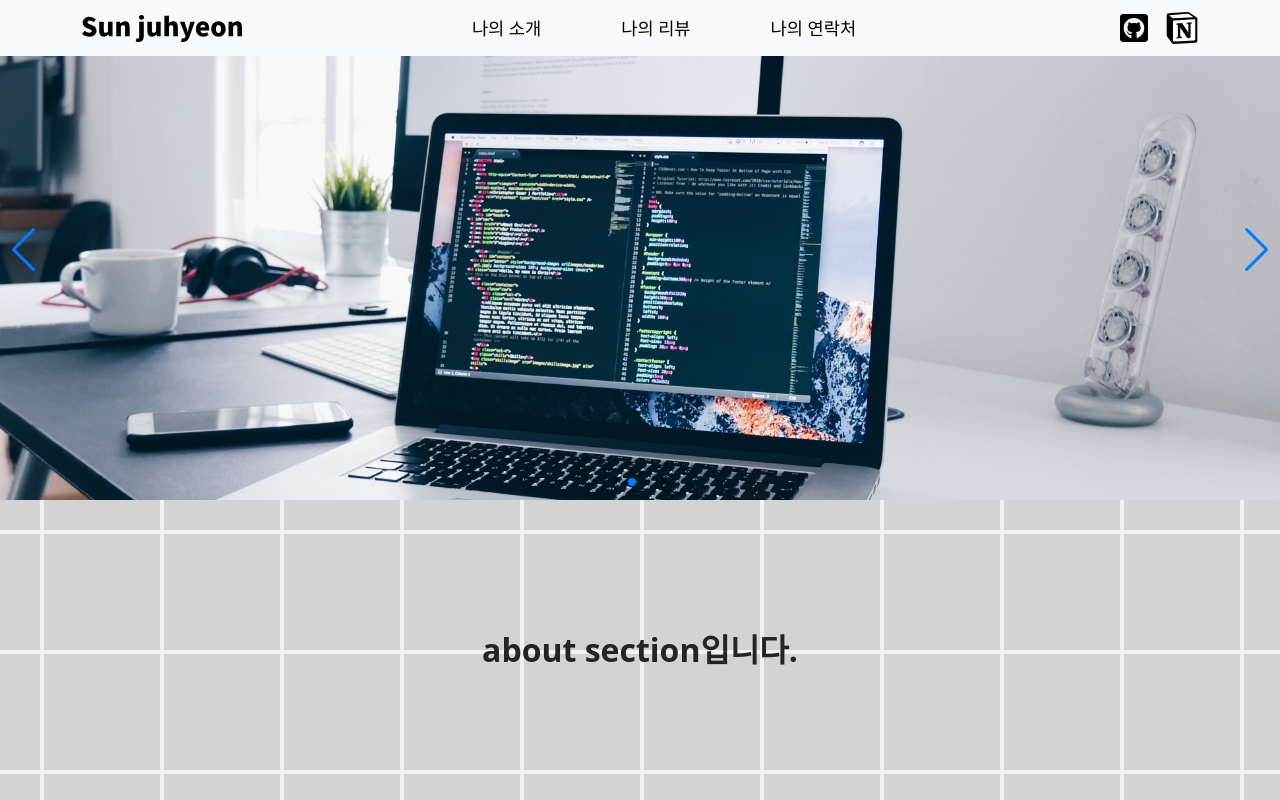
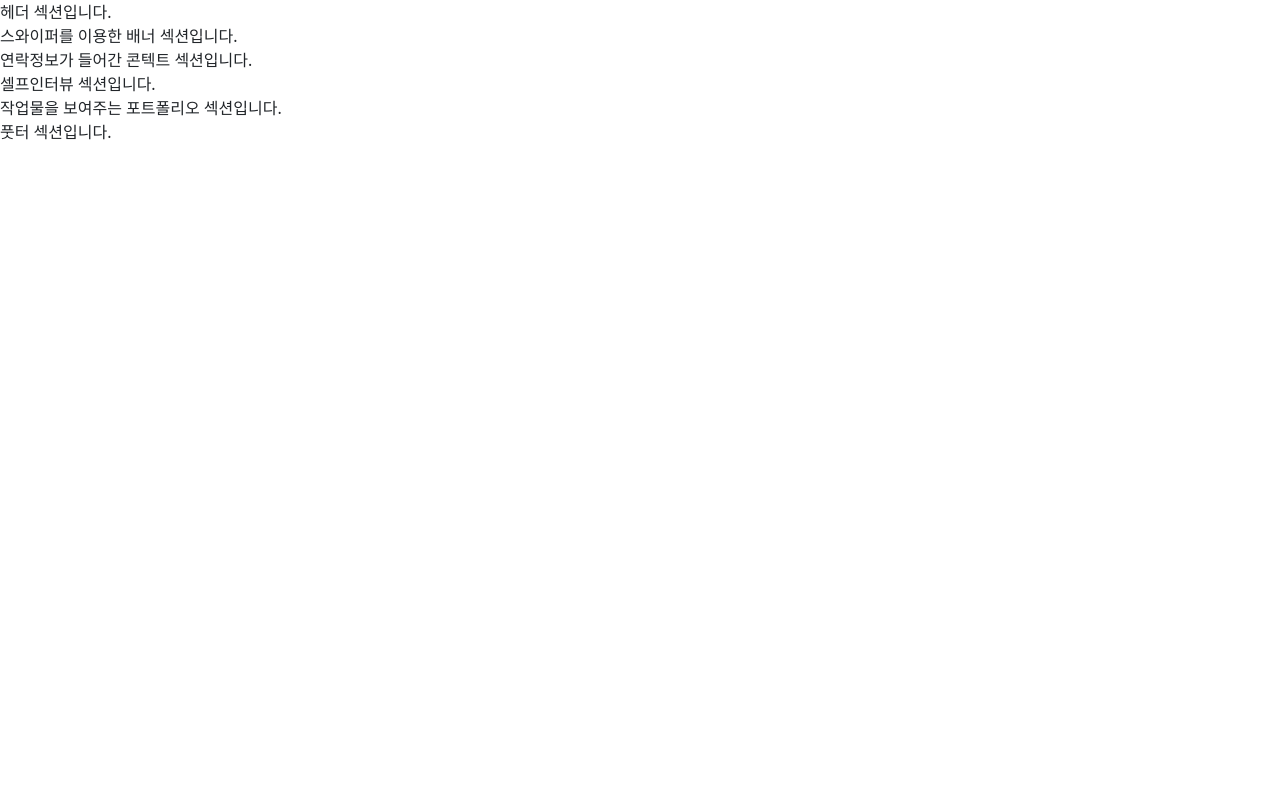
Before and after one commit to dongsam-E/dongsam-E.github.io, a React (Create React App) app: page / in a window 1280 px wide. Shown: the top 800 px of the page. Built offline with nearby package versions, Linux system fonts and the light colour scheme.

Commit message:
컴포넌트 정리

```diff
--- /dev/null
+++ b/src/App.js
@@ -0,0 +1,15 @@
+import Hd from './Hd'
+import Content from './Content'
+import Ft from './Ft'
+
+function App(props) {
+    return (
+        <>
+        <Hd></Hd>
+        <Content></Content>
+        <Ft></Ft>
+        </>
+    )
+}
+
+export default App
--- /dev/null
+++ b/src/Content.js
@@ -0,0 +1,17 @@
+import Banner from './component/Banner'
+import Contact from './component/Contact'
+import Interview from './component/Interview'
+import Portfolio from './component/Portfolio'
+
+function Content(props) {
+    return (
+        <>
+            <Banner></Banner>
+            <Contact></Contact>
+            <Interview></Interview>
+            <Portfolio></Portfolio>
+        </>
+    )
+}
+
+export default Content
--- /dev/null
+++ b/src/Ft.js
@@ -0,0 +1,11 @@
+import React from 'react';
+
+function Ft(props) {
+    return (
+        <div>
+            풋터 섹션입니다.
+        </div>
+    );
+}
+
+export default Ft;
--- /dev/null
+++ b/src/Hd.js
@@ -0,0 +1,11 @@
+import React from 'react';
+
+function Hd(props) {
+    return (
+        <div>
+            헤더 섹션입니다.
+        </div>
+    );
+}
+
+export default Hd;
--- a/src/Portfolio.js
+++ b/src/Work.js
@@ -9,7 +9,7 @@ import './scss/sjh.scss';
 
 import Logo from './img/SVG/logo.svg';
 
-const Portfolio = () => {
+const Work = () => {
 
     return (
         <>
@@ -94,4 +94,4 @@ const Portfolio = () => {
     )
 }
 
-export default Portfolio
+export default Work
--- /dev/null
+++ b/src/component/Banner.js
@@ -0,0 +1,11 @@
+import React from 'react';
+
+function Banner(props) {
+    return (
+        <div>
+            스와이퍼를 이용한 배너 섹션입니다.
+        </div>
+    );
+}
+
+export default Banner;
--- /dev/null
+++ b/src/component/Contact.js
@@ -0,0 +1,11 @@
+import React from 'react';
+
+function Contact(props) {
+    return (
+        <div>
+            연락정보가 들어간 콘텍트 섹션입니다.
+        </div>
+    );
+}
+
+export default Contact;
--- /dev/null
+++ b/src/component/Interview.js
@@ -0,0 +1,11 @@
+import React from 'react';
+
+function Interview(props) {
+    return (
+        <div>
+            셀프인터뷰 섹션입니다.
+        </div>
+    );
+}
+
+export default Interview;
--- /dev/null
+++ b/src/component/Portfolio.js
@@ -0,0 +1,11 @@
+import React from 'react';
+
+function Portfolio(props) {
+    return (
+        <div>
+            작업물을 보여주는 포트폴리오 섹션입니다.
+        </div>
+    );
+}
+
+export default Portfolio;
--- a/src/index.css
+++ /dev/null
@@ -1,13 +0,0 @@
-body {
-  margin: 0;
-  font-family: -apple-system, BlinkMacSystemFont, 'Segoe UI', 'Roboto', 'Oxygen',
-    'Ubuntu', 'Cantarell', 'Fira Sans', 'Droid Sans', 'Helvetica Neue',
-    sans-serif;
-  -webkit-font-smoothing: antialiased;
-  -moz-osx-font-smoothing: grayscale;
-}
-
-code {
-  font-family: source-code-pro, Menlo, Monaco, Consolas, 'Courier New',
-    monospace;
-}
--- a/src/index.js
+++ b/src/index.js
@@ -1,13 +1,9 @@
 import React from 'react';
 import ReactDOM from 'react-dom/client';
-
-import './scss/sjh.scss'; //scss는 반드시 컴포넌트 import
-import 'bootstrap/dist/css/bootstrap.min.css';
-
-import Work from './Portfolio';
+import App from './App';
 const root = ReactDOM.createRoot(document.getElementById('root'));
 root.render(
   <>
-  <Work></Work>
+  <App></App>
   </>
 );
```
Also changed, not shown: public/sjh_style.scss (added).
